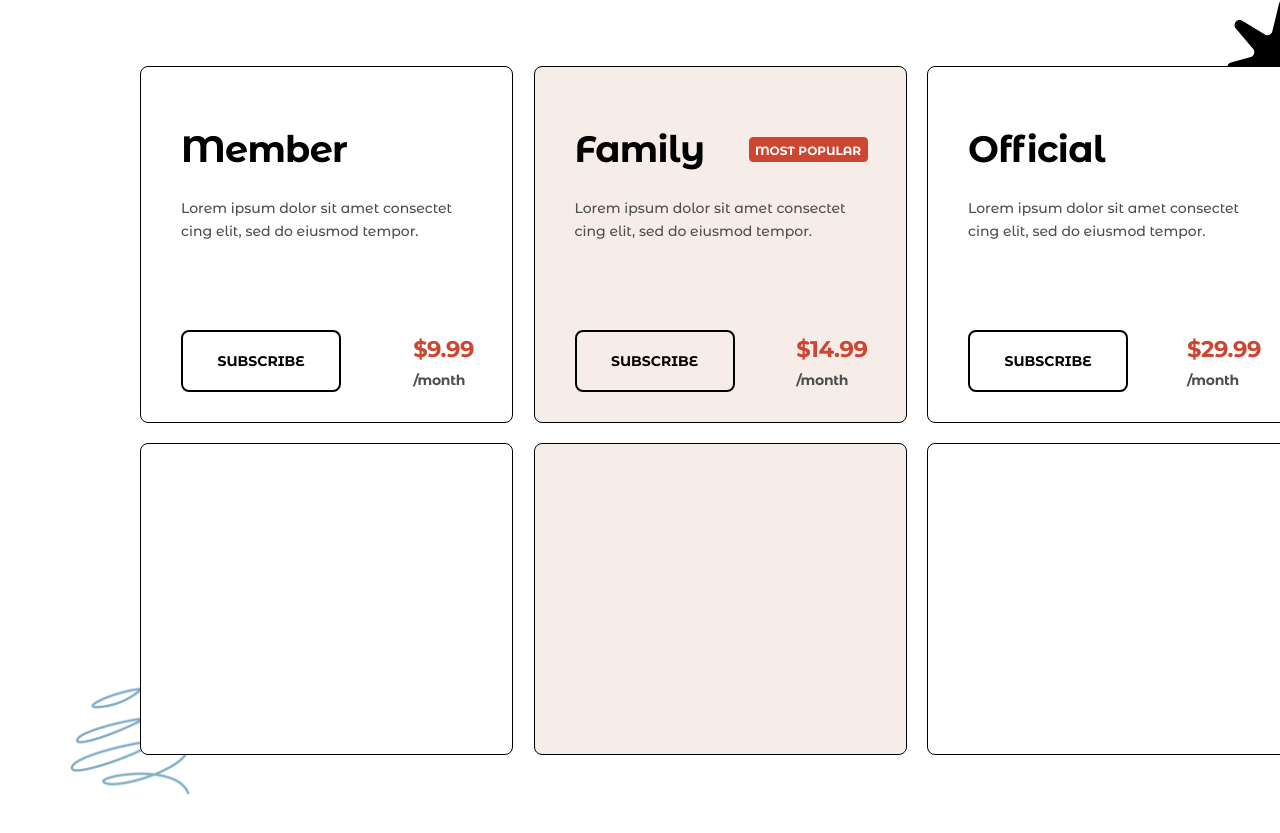
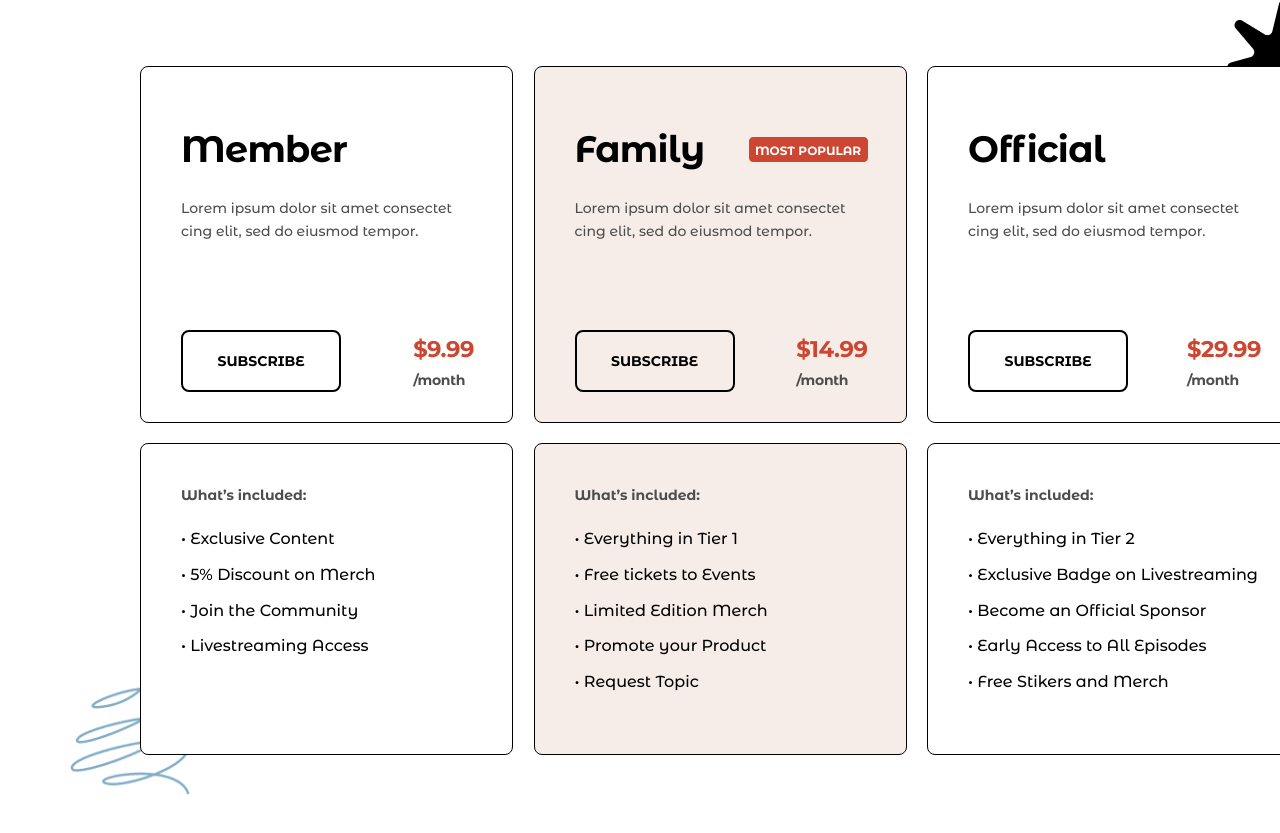
Before and after one commit to GenexiOks/PodOfCast, a React (Vite) app: page / in a window 1280 px wide. Shown: the part 6669-7502 px from the top of the page. Built offline with nearby package versions, Linux system fonts and the light colour scheme.

Commit message:
18/01/25 work

```diff
--- a/src/component/Pricing.jsx
+++ b/src/component/Pricing.jsx
@@ -7,20 +7,26 @@ function Pricing() {
             title: "Member",
             description: "Lorem ipsum dolor sit amet consectet cing elit, sed do eiusmod tempor.",
             price: "$9.99",
-            features: ["Exclusive content", "5% discount on merchandise", "Community access", "Livestreaming access"],
+            features: ["Exclusive Content", "5% Discount on Merch", "Join the Community", "Livestreaming Access"],
         },
         {
             title: "Family",
             description: "Lorem ipsum dolor sit amet consectet cing elit, sed do eiusmod tempor.",
             price: "$14.99",
-            features: ["Free tickets to events", "Limited edition merchandise", "Product promotion", "Request topics"],
+            features: ["Everything in Tier 1", "Free tickets to Events", "Limited Edition Merch", "Promote your Product", "Request Topic"],
             popular: true,
         },
         {
             title: "Official",
             description: "Lorem ipsum dolor sit amet consectet cing elit, sed do eiusmod tempor.",
             price: "$29.99",
-            features: ["Exclusive badge on livestreaming", "Official sponsorship", "Early access to all episodes", "Free stickers and merchandise"],
+            features: [
+                "Everything in Tier 2",
+                "Exclusive Badge on Livestreaming",
+                "Become an Official Sponsor",
+                "Early Access to All Episodes",
+                "Free Stikers and Merch",
+            ],
         },
     ];
 
--- a/src/component/PricingCard.jsx
+++ b/src/component/PricingCard.jsx
@@ -25,7 +25,18 @@ function PricingCard(props) {
                         </div>
                     </div>
                 </div>
-                <div className={props.popular ? "pricing-card__block-info _popular" : "pricing-card__block-info"}></div>
+                <div className={props.popular ? "pricing-card__block-info _popular" : "pricing-card__block-info"}>
+                    <div className="pricing-card__info">
+                        <p>What’s included:</p>
+                        <div className="pricing-card__benefits">
+                            <ul>
+                                {props.features.map((value) => (
+                                    <li>• {value}</li>
+                                ))}
+                            </ul>
+                        </div>
+                    </div>
+                </div>
             </div>
         </>
     );
--- a/src/component/PricingCard.scss
+++ b/src/component/PricingCard.scss
@@ -35,14 +35,6 @@
         display: flex;
         flex-direction: column;
         justify-content: space-between;
-        padding: 60px 40px 30px 40px;
-        border-radius: 8px;
-        border: 1.5px solid rgba(0, 0, 0, 1);
-    }
-
-    &__block-info {
-        width: 373px;
-        height: 312px;
         padding: 60px 40px 30px 40px;
         border-radius: 8px;
         border: 1.5px solid rgba(0, 0, 0, 1);
@@ -105,4 +97,53 @@
             text-align: left;
         }
     }
+    // --------------INFO BLOCK----------------
+
+    &__block-info {
+        width: 373px;
+        height: 312px;
+        padding: 40px 40px 96px 40px;
+        border-radius: 8px;
+        border: 1.5px solid rgba(0, 0, 0, 1);
+
+        & p {
+            font-size: 14px;
+            font-weight: 700;
+            line-height: 22.4px;
+            text-align: left;
+            color: rgba(77, 77, 77, 1);
+        }
+
+        & li {
+            font-size: 16px;
+            font-weight: 500;
+            line-height: 25.6px;
+            text-align: left;
+        }
+
+        & ul {
+            display: flex;
+            flex-direction: column;
+            gap: 10px;
+            line-height: 25.6px;
+        }
+    }
+
+    &__info {
+        display: flex;
+        flex-direction: column;
+        width: 293px;
+        height: 176px;
+        top: 40px;
+        left: 40px;
+        gap: 20px;
+        opacity: 0px;
+    }
+
+    &__benefits {
+        width: 293px;
+        max-height: 100%;
+        display: flex;
+        flex-direction: column;
+    }
 }
```
